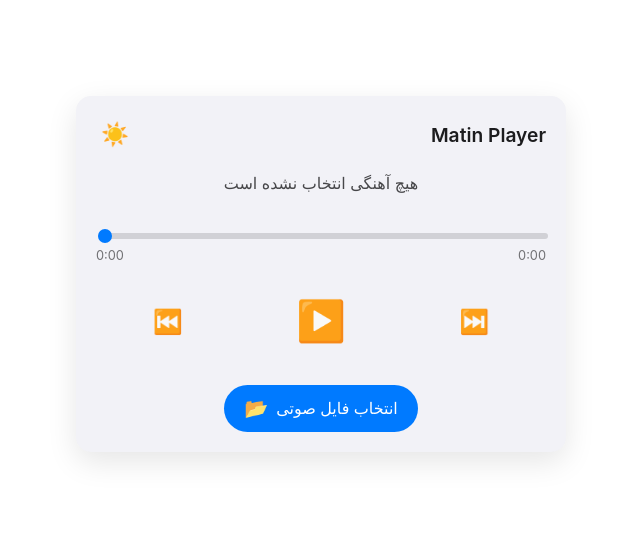
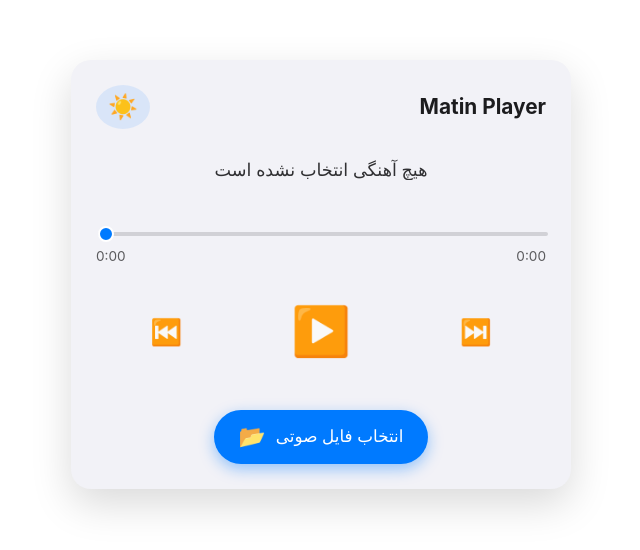
Before and after one commit to matindiscordgg/MatinPlayer, a plain HTML site: page index.html in a window 1280 px wide. Shown: the part 126-676 px from the top of the page, without its empty margins (319-959 px from the left). Drawn offline with Linux system fonts and the light colour scheme.

Commit message:
Update style.css

```diff
--- a/style.css
+++ b/style.css
@@ -6,15 +6,17 @@
     --color-primary: #007aff; /* آبی اپل */
     --color-secondary-bg: #f2f2f7;
     --color-progress-track: #d1d1d6;
+    --color-button-bg: rgba(0, 122, 255, 0.1);
 }
 
 /* تم تاریک (Dark Theme) */
 body[data-theme='dark'] {
     --color-bg: #1c1c1e;
     --color-text: #f5f5f7;
-    --color-primary: #34c759; /* سبز برای تضاد در حالت تاریک */
+    --color-primary: #30b0ff; /* آبی روشن‌تر در تاریکی */
     --color-secondary-bg: #2c2c2e;
     --color-progress-track: #545458;
+    --color-button-bg: rgba(48, 176, 255, 0.2);
 }
 
 /* تنظیمات عمومی و فونت */
@@ -32,12 +34,12 @@
 }
 
 .player-container {
-    width: 90%;
+    width: 95%;
     max-width: 450px;
-    padding: 20px;
-    border-radius: 15px;
-    box-shadow: 0 10px 30px rgba(0, 0, 0, 0.1);
+    padding: 25px;
+    border-radius: 20px; /* کمی گردتر */
     background-color: var(--color-secondary-bg);
+    box-shadow: 0 15px 40px rgba(0, 0, 0, 0.15); /* سایه کمی قوی‌تر */
 }
 
 /* Header و دکمه تم */
@@ -45,33 +47,35 @@
     display: flex;
     justify-content: space-between;
     align-items: center;
-    margin-bottom: 20px;
+    margin-bottom: 30px;
 }
 
 header h2 {
     margin: 0;
-    font-weight: 600;
-    font-size: 1.2em;
+    font-weight: 700; /* پررنگ‌تر */
+    font-size: 1.3em;
 }
 
 .icon-button {
-    background: none;
+    background: var(--color-button-bg);
     border: none;
-    font-size: 1.4em;
+    font-size: 1.5em;
     cursor: pointer;
     color: var(--color-primary);
-    padding: 5px;
+    padding: 8px 12px;
+    border-radius: 50%; /* دایره کامل */
 }
 
 /* اطلاعات آهنگ */
 .track-info {
     text-align: center;
-    margin-bottom: 30px;
+    margin-bottom: 40px;
 }
 #currentTrackTitle {
-    font-size: 1em;
+    font-size: 1.1em;
+    font-weight: 500;
     color: var(--color-text);
-    opacity: 0.8;
+    opacity: 0.9;
     white-space: nowrap;
     overflow: hidden;
     text-overflow: ellipsis;
@@ -79,34 +83,35 @@
 
 /* نوار پیشرفت (Seek Bar) */
 .progress-section {
-    margin-bottom: 25px;
+    margin-bottom: 30px;
 }
 #seekBar {
     width: 100%;
-    height: 6px;
+    height: 4px; /* کمی نازک‌تر */
     -webkit-appearance: none;
     appearance: none;
     background: var(--color-progress-track);
-    border-radius: 3px;
+    border-radius: 2px;
     cursor: pointer;
 }
 #seekBar::-webkit-slider-thumb {
     -webkit-appearance: none;
     appearance: none;
-    width: 14px;
-    height: 14px;
+    width: 16px;
+    height: 16px;
     border-radius: 50%;
     background: var(--color-primary);
-    cursor: pointer;
+    border: 2px solid var(--color-bg); /* حاشیه دور انگشت شست */
+    cursor: grab;
 }
 
 .time-display {
     display: flex;
     justify-content: space-between;
-    font-size: 0.8em;
-    margin-top: 5px;
+    font-size: 0.85em;
+    margin-top: 8px;
     color: var(--color-text);
-    opacity: 0.6;
+    opacity: 0.7;
 }
 
 /* کنترل‌ها (Play/Pause/Next/Prev) */
@@ -114,21 +119,22 @@
     display: flex;
     justify-content: space-around;
     align-items: center;
-    margin-bottom: 30px;
+    margin-bottom: 40px;
 }
 
 .control-button {
     background: none;
     border: none;
-    font-size: 1.5em;
+    font-size: 1.6em;
     color: var(--color-text);
     cursor: pointer;
     padding: 10px;
-    opacity: 0.9;
+    opacity: 0.95;
 }
 
 .large {
-    font-size: 2.5em;
+    font-size: 3em; /* بزرگتر کردن دکمه اصلی */
+    color: var(--color-primary); /* رنگ اصلی برای دکمه اصلی */
 }
 
 /* دکمه انتخاب فایل */
@@ -139,18 +145,19 @@
     background-color: var(--color-primary);
     color: white;
     border: none;
-    padding: 12px 20px;
+    padding: 14px 25px;
     border-radius: 30px;
-    font-size: 1em;
+    font-size: 1.05em;
     cursor: pointer;
     display: inline-flex;
     align-items: center;
-    gap: 8px;
+    gap: 10px;
     transition: background-color 0.2s;
+    box-shadow: 0 5px 15px rgba(0, 122, 255, 0.4);
 }
 .action-button:hover {
     background-color: color-mix(in srgb, var(--color-primary) 90%, black);
 }
 .action-button .icon {
-    font-size: 1.2em;
+    font-size: 1.3em;
 }
```
